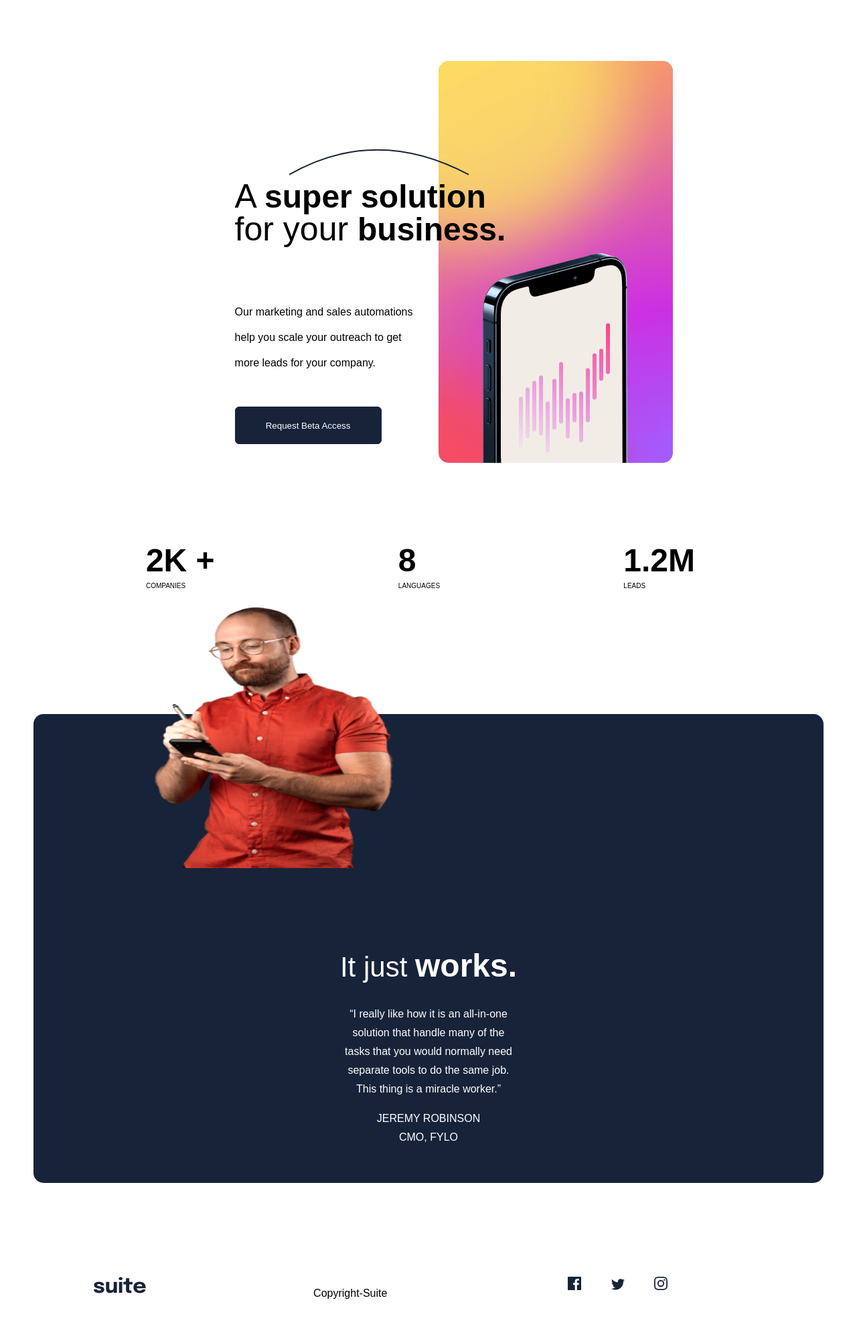
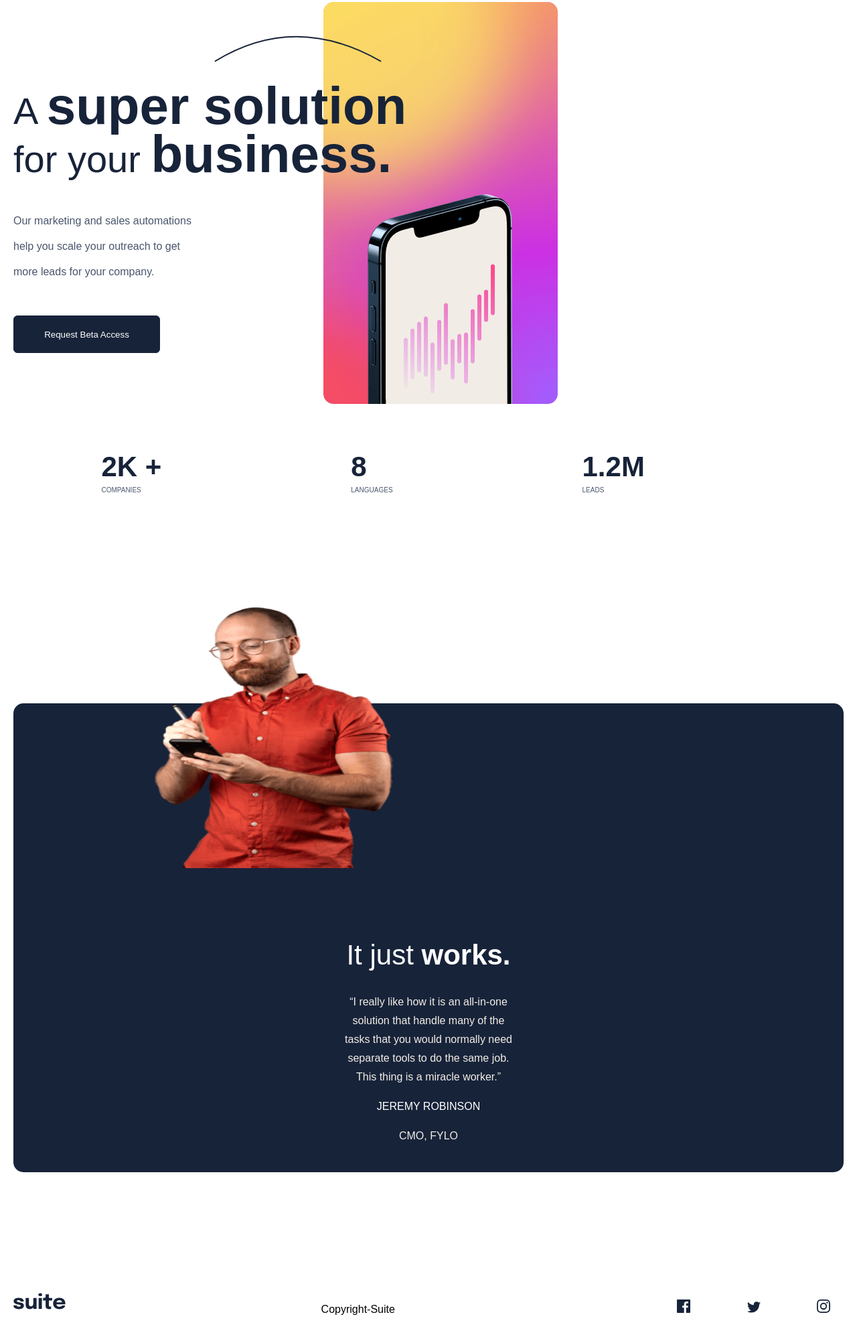
Before and after one commit to codeafrik/Project-1, a plain HTML site: page index.html in a window 1280 px wide. Shown: the part 164-2160 px from the top of the page at 67% size. Drawn offline with Linux system fonts and the light colour scheme.

Commit message:
editted responsive

```diff
--- a/index.html
+++ b/index.html
@@ -10,6 +10,7 @@
         <link href="https://fonts.googleapis.com/css2?family=Epilogue:wght@700&display=swap" rel="stylesheet">
     </head>
     <body>
+
         <header>
             <div class="nav">
              <div class="logo">
@@ -25,11 +26,11 @@
              <div class="left-center">
 
              <div class="left">
-                <p class="first">
-                    <img src="images/pattern-curved-line-1.svg" alt="curved line" class="curve"> <br>
-                    A <span class="bold"> super solution </span><br> for your <span class="bold"> business.</span>
-                </p>
                 <p>
+                    <img src="images/pattern-curved-line-1.svg" alt="curved line" class="curve"> </p>
+                  <p class="first">  A <span class="bold"> super solution </span><br> for your <span class="bold"> business.</span></p>
+
+                <p class="grey">
                     Our marketing and sales automations <br>
                      help you scale your outreach to get <br>
                      more leads for your company.
@@ -44,15 +45,15 @@
              </div>
                 <div class="right">
                     <div class="companies">
-                        <p><span class="bold"> 2K + </span> <br><span class="caps">companies</span> </p>
+                        <p><span class="bold2"> 2K + </span> <br><span class="caps  grey">companies</span> </p>
 
                     </div>
                     <div class="languages">
-                        <p><span class="bold"> 8 </span><br> <span class="caps">languages</span> </p>
+                        <p><span class="bold2"> 8 </span><br> <span class="caps  grey">languages</span> </p>
 
                     </div>
                     <div class="leads">
-                        <p> <span class="bold"> 1.2M </span><br><span class="caps">leads</span> </p>
+                        <p> <span class="bold2"> 1.2M </span><br><span class="caps  grey">leads</span> </p>
 
 
                     </div>
@@ -67,22 +68,22 @@
                 <img src="images/image-jeremy-small.png" alt="" class="jeremy">
 
              <div class="right2">
-                <p> It just <span class="bold"> works. </span></p>
-                <p>
+                <p> It just <span class="bold1"> works. </span></p>
+                <p class="cream">
                      “I really like how it is an all-in-one<br> solution that handle
                     many of the <br> tasks that you would normally need<br> separate
                      tools to do the same job. <br>
                     This thing is a miracle worker.”
                 </p>
-                <p>JEREMY ROBINSON <br>
-                    CMO, FYLO <br>
+                <p>JEREMY ROBINSON </p>
+                 <p class="cream">   CMO, FYLO </p>
                 </p>
              </div>
             </div>
          </div>
         </section>
         <footer>
-            <img src="images/logo.svg" alt="logo" class="logo">
+            <img src="images/logo.svg" alt="logo" class="logo1">
             <p> Copyright-Suite </p>
             <div class="icons">
                 <img src="images/icon-facebook.svg" alt="icon" class="icon" >
@@ -90,5 +91,6 @@
                 <img src="images/icon-instagram.svg" alt="icon" class="icon" >
             </div>
         </footer>
+
     </body>
 </html>
--- a/style.css
+++ b/style.css
@@ -4,7 +4,7 @@
 }
 body {
     font-family: 'Epilogue', sans-serif;
-    width: 100%;
+    width: 90%;
     margin: auto;
 
 }
@@ -16,9 +16,9 @@ body {
     display: flex;
     justify-content: space-between;
     align-items: center;
-    width: 100%;
     height: 56px;
     padding: 50px 30px;
+    align-content: center;
 
 
 
@@ -34,6 +34,7 @@ body {
     border: 1px solid #172339;
     background-color: #ffffff;
     cursor: pointer;
+    color: #172339;
 }
 
 .nav .request:hover {
@@ -46,15 +47,16 @@ body {
     height: 24.8px;
     left: 166.15px;
     top: 62.58px;
+
 }
 
 .sec1 {
     display: flex;
-    justify-content: space-around;
+    justify-content: space-between;
     flex-wrap: wrap;
     max-width: 100%;
     height: 600px;
-    margin: 155px 20px;
+    margin: 67px 10px;
 
 
 }
@@ -71,6 +73,7 @@ body {
 
 .left-center {
     display: flex;
+
 }
 
 .right {
@@ -91,20 +94,20 @@ body {
     font-size: 10px;
 }
 
-.bold {
-    font-size: 48px;
-    font-weight: bold;
-}
+
 
 .left {
-    margin-top: 80px;
-    padding-left: 100px;
+    margin-top: -47px;
+    padding-left: 10px;
     z-index: 1;
     line-height: 38px;
 }
 
+
 .curve {
-    padding-left: 80px;
+    padding-left: 300px;
+
+
 }
 .left p {
     padding-bottom: 30px;
@@ -115,9 +118,36 @@ body {
 }
 
 .left p:first-child {
-    font-size: 50px;
-    line-height: 48px;
+    font-size: 78px;
+    line-height: 64px;
+    color: #172339;
+
 }
+
+.grey {
+    color: #49566D;
+}
+.bold {
+    font-size: 78px;
+    font-weight: bold;
+
+}
+
+.bold2 {
+    font-size: 42px;
+    font-weight: bold;
+    color: #172339;
+}
+
+.first {
+    font-size: 78px;
+    line-height: 64px;
+    color: #172339;
+    margin-top: -80px;
+
+}
+
+
 
 .center {
     width: 350px;
@@ -138,8 +168,8 @@ body {
     display: flex;
     justify-content: space-around;
     flex-wrap: wrap;
-    padding: 20px 50px;
-    margin: 20px 50px;
+    padding: 20px 10px;
+    margin: 180px 20px;
 
 
 }
@@ -158,6 +188,13 @@ body {
 
 
 }
+.bold1 {
+    font-weight: bold;
+}
+
+.cream {
+    color: #F3EDE7;
+}
 
 .sec2 img {
     height: 390px;
@@ -167,23 +204,22 @@ body {
 .jeremy {
     position: absolute;
     width: 359px;
+    left: 288px;
+    top: 900px;
 
-    left: 288px;
-    top: 910px;
-    margin-bottom: -500px;
  }
 
  footer {
-    width: 90%;
-    margin-top: 50px;
+    width: 100%;
+    margin-top: 250px;
     display: flex;
-    justify-content: space-around;
+    justify-content: space-between;
     flex-wrap: wrap;
-    padding: 0 10px 10px 15px;
+    padding: 10 10px 10px 15px;
  }
 
  .icon {
-    padding: 0px 20px;
+    padding: 10px 40px;
  }
 
  .icon:hover {
@@ -191,6 +227,13 @@ body {
 
  }
 
+ .logo1 {
+    width: 78.41px;
+    height: 24.8px;
+    left: 166.15px;
+    top: 62.58px;
+    margin-left: 20px;
+ }
 
 
  @media  (max-width: 1280px) and (min-width: 601px) {
@@ -202,16 +245,29 @@ body {
     }
 
 
+
+
     .sec1 {
         width: 95%;
     }
 
     .left {
         z-index: 1;
+        width: 573px;
+
+
     }
     .curve {
-        width: 350px;
+        width: 550px;
         height: 40px;
+    }
+
+    .first {
+        font-size: 56px;
+        font-weight: 400;
+        width: 800px;
+        height: 129px;
+
     }
 
     .right {
@@ -306,7 +362,7 @@ body {
     }
 
     .curve {
-        padding-left: 0px;
+        padding-left: 50px;
         width: 150px;
         height: 20px;
     }
```
